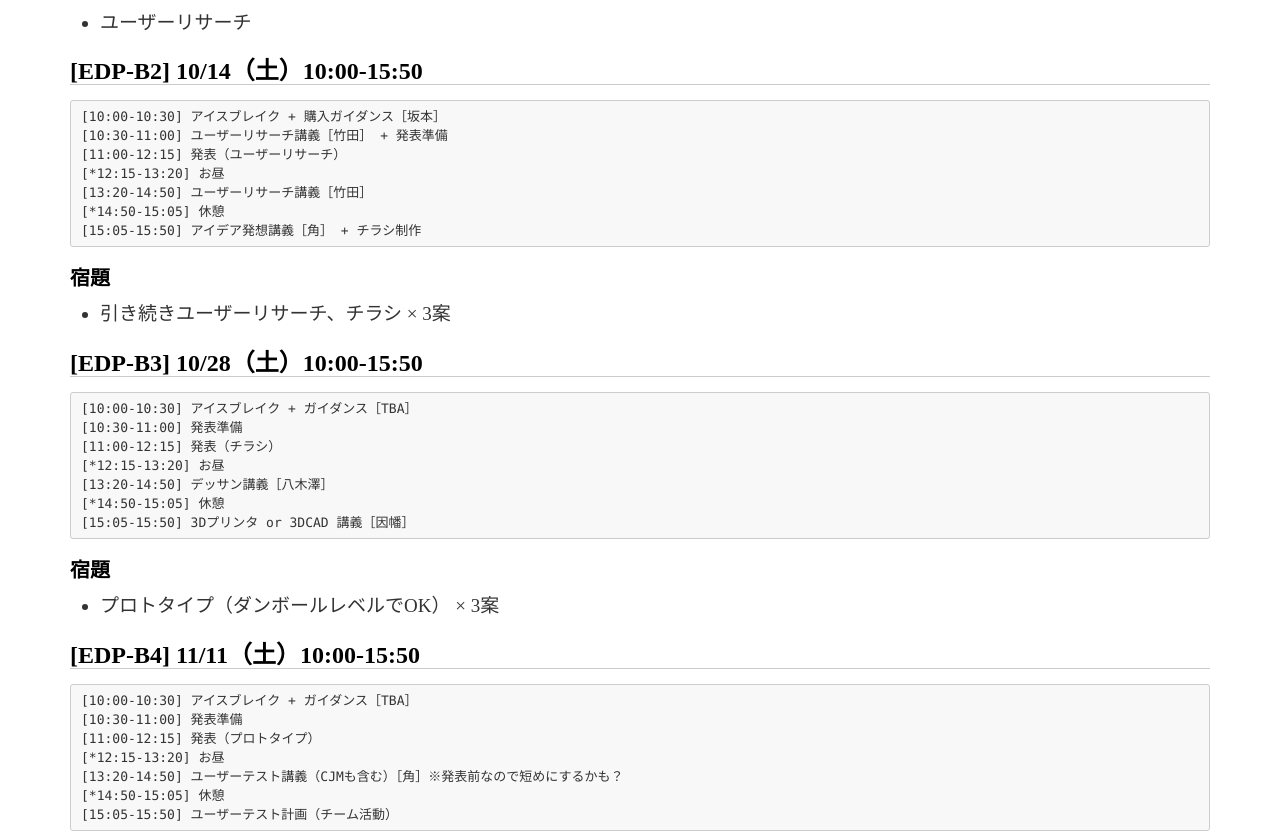
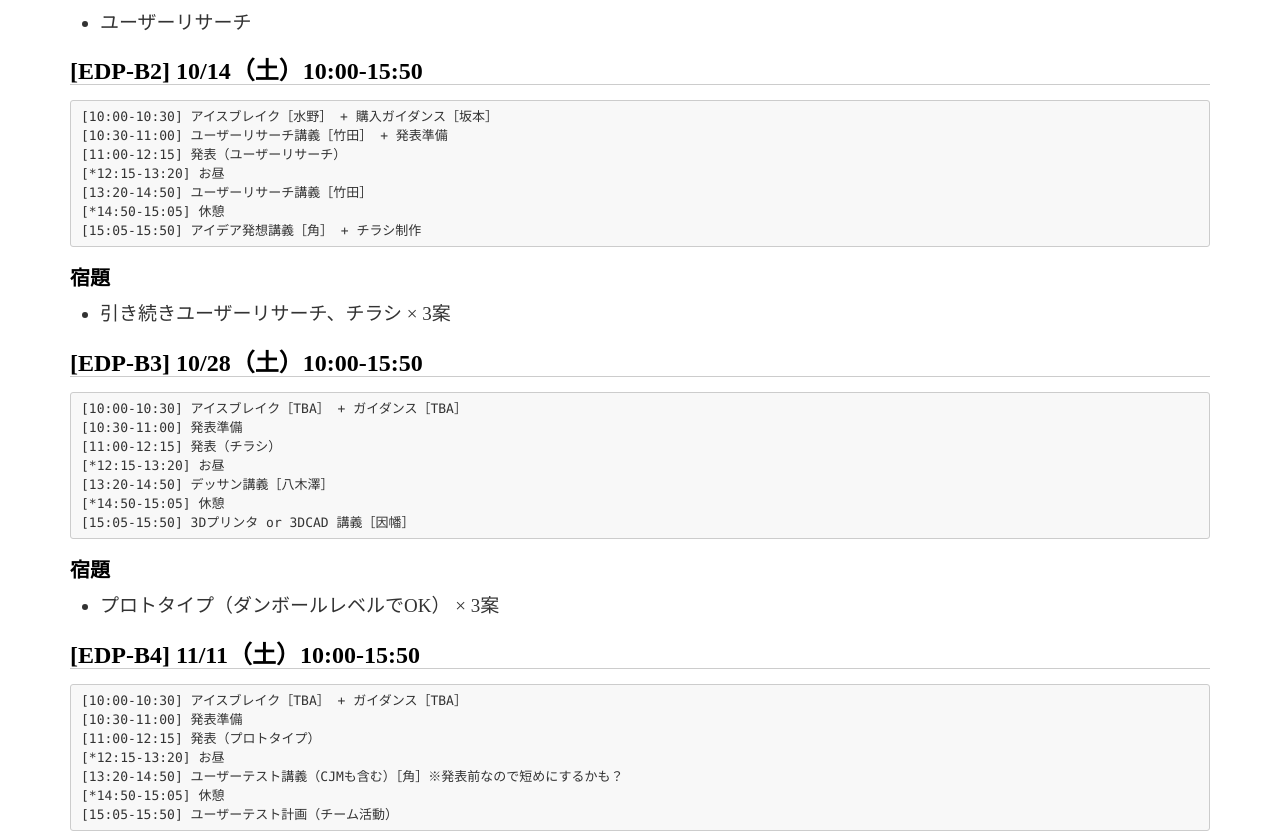
Before and after one commit to titech-edp/titech-edp.github.io, a Jekyll site: the page built from 2017-edp-bc/index.md, in a window 1280 px wide and 1400 px high, scrolled down 1339 px. Shown: the part 151-984 px from the top of the window. Built offline with Jekyll 4.4.1, drawn with Linux system fonts in a browser that asks for light colours; nearby versions of some CDN libraries; library files that are not in the unit come from our copies.

Commit message:
Add mizuno

````diff
--- a/2017-edp-bc/index.md
+++ b/2017-edp-bc/index.md
@@ -53,7 +53,7 @@ NTTデータ、オロ、クックパッド、パナソニック、日本精工
 ## [EDP-B2] 10/14（土）10:00-15:50
 
 ```
-[10:00-10:30] アイスブレイク + 購入ガイダンス［坂本］
+[10:00-10:30] アイスブレイク［水野］ + 購入ガイダンス［坂本］
 [10:30-11:00] ユーザーリサーチ講義［竹田］ + 発表準備
 [11:00-12:15] 発表（ユーザーリサーチ）
 [*12:15-13:20] お昼
@@ -69,7 +69,7 @@ NTTデータ、オロ、クックパッド、パナソニック、日本精工
 ## [EDP-B3] 10/28（土）10:00-15:50
 
 ```
-[10:00-10:30] アイスブレイク + ガイダンス［TBA］
+[10:00-10:30] アイスブレイク［TBA］ + ガイダンス［TBA］
 [10:30-11:00] 発表準備
 [11:00-12:15] 発表（チラシ）
 [*12:15-13:20] お昼
@@ -86,7 +86,7 @@ NTTデータ、オロ、クックパッド、パナソニック、日本精工
 ## [EDP-B4] 11/11（土）10:00-15:50
 
 ```
-[10:00-10:30] アイスブレイク + ガイダンス［TBA］
+[10:00-10:30] アイスブレイク［TBA］ + ガイダンス［TBA］
 [10:30-11:00] 発表準備
 [11:00-12:15] 発表（プロトタイプ）
 [*12:15-13:20] お昼
````
